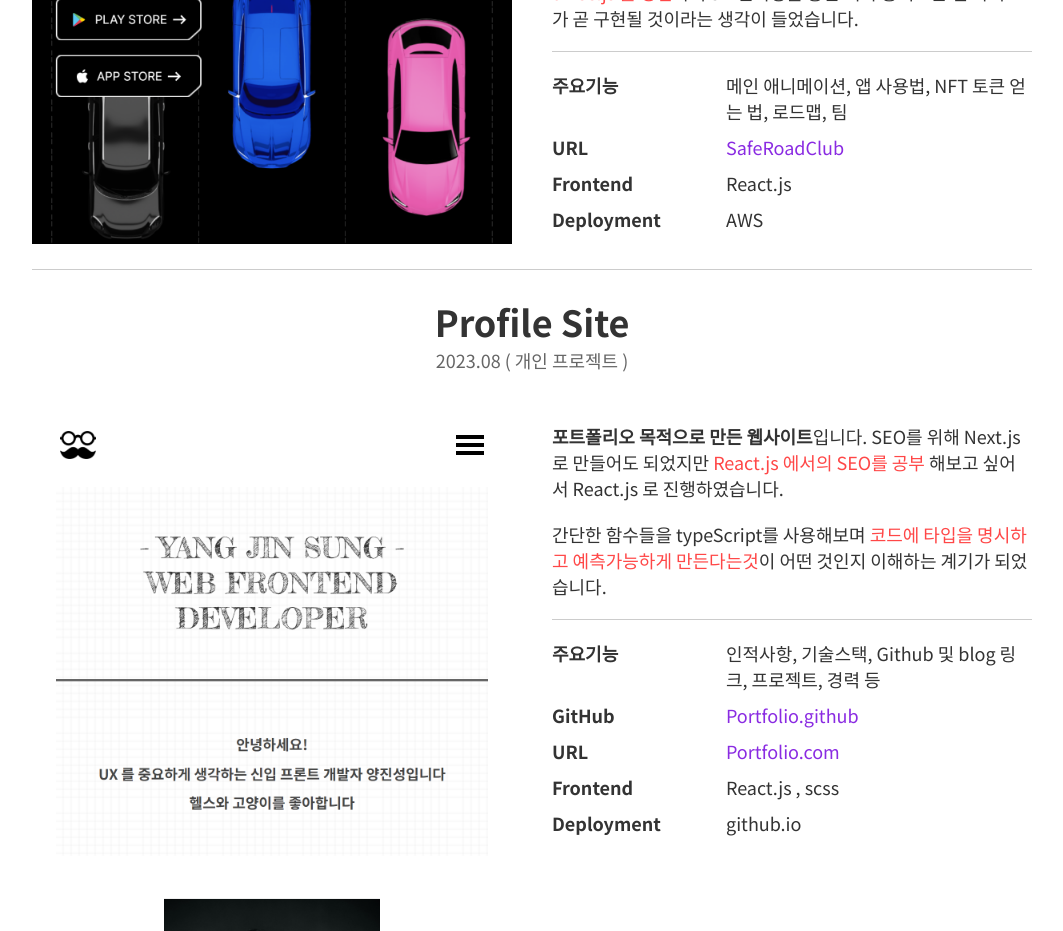
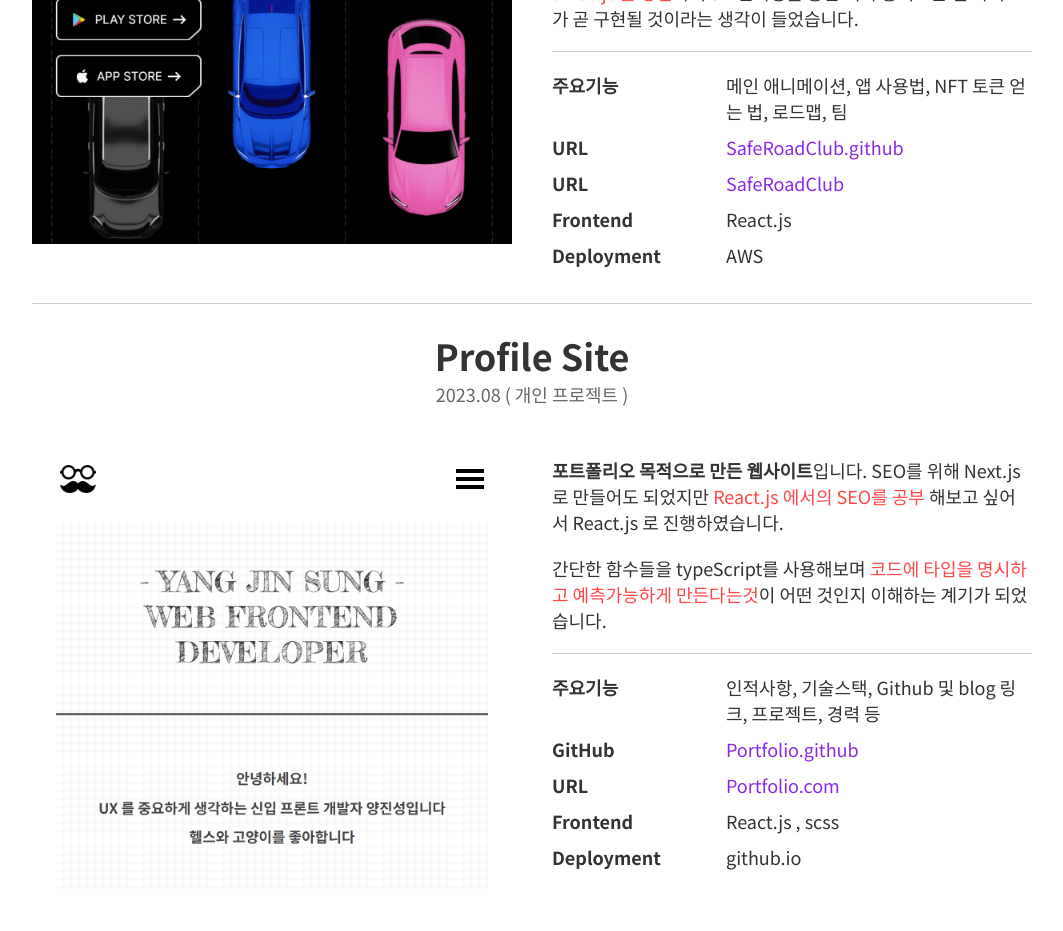
Before and after one commit to omokgosu/Portfolio, a React (Create React App) app: page / in a window 1280 px wide. Shown: the part 3700-4631 px from the top of the page, without its empty margins (108-1171 px from the left). Built offline with nearby package versions, Linux system fonts and the light colour scheme; a web font is replaced by a local one.

Commit message:
src github link

```diff
--- a/src/components/Project.tsx
+++ b/src/components/Project.tsx
@@ -125,6 +125,12 @@ export default function Project({projectOffsetTop}:projectTop) {
                 </li>
                 <li>
                   <dl>
+                      <dt>URL</dt>
+                      <dd><a href="https://github.com/omokgosu/src-portfolio" target="_blank" rel="noreferrer">SafeRoadClub.github</a></dd>
+                  </dl>
+                </li>
+                <li>
+                  <dl>
                     <dt>URL</dt>
                     <dd><a href="https://saferoadclub.app/" target="_blank" rel="noreferrer">SafeRoadClub</a></dd>
                   </dl>
```
